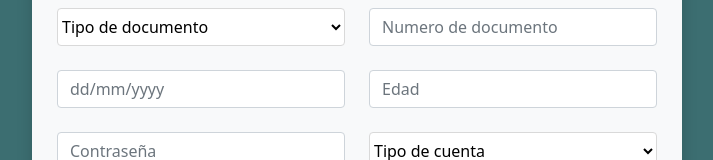
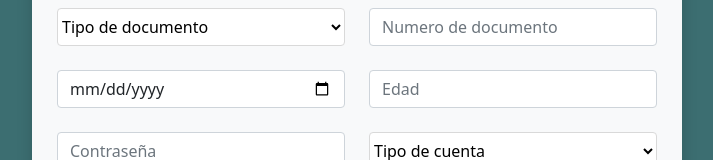
Before and after one commit to camaviga11/OinkApp, an Angular app in the folder FrontOinkApp/: page /registro in a window 1280 px wide. Shown: the part 273-433 px from the top of the page, without its empty margins (283-996 px from the left). Built offline with nearby package versions, Linux system fonts and the light colour scheme.

Commit message:
Modificado el tipo de entrada de la fecha a date

```diff
--- a/FrontOinkApp/src/app/registro/registro.component.html
+++ b/FrontOinkApp/src/app/registro/registro.component.html
@@ -20,8 +20,8 @@
                         </div>
                         <div class="mb-4">
                             <fieldset>
-                                <input name="fecha" type="text" class="form-control" id="id_fecha"
-                                    placeholder="dd/mm/yyyy" required="" />
+                                <input name="fecha" type="date" class="form-control" id="id_fecha"
+                                    required="" />
                             </fieldset>
                         </div>
                         <div class="mb-4">
```
